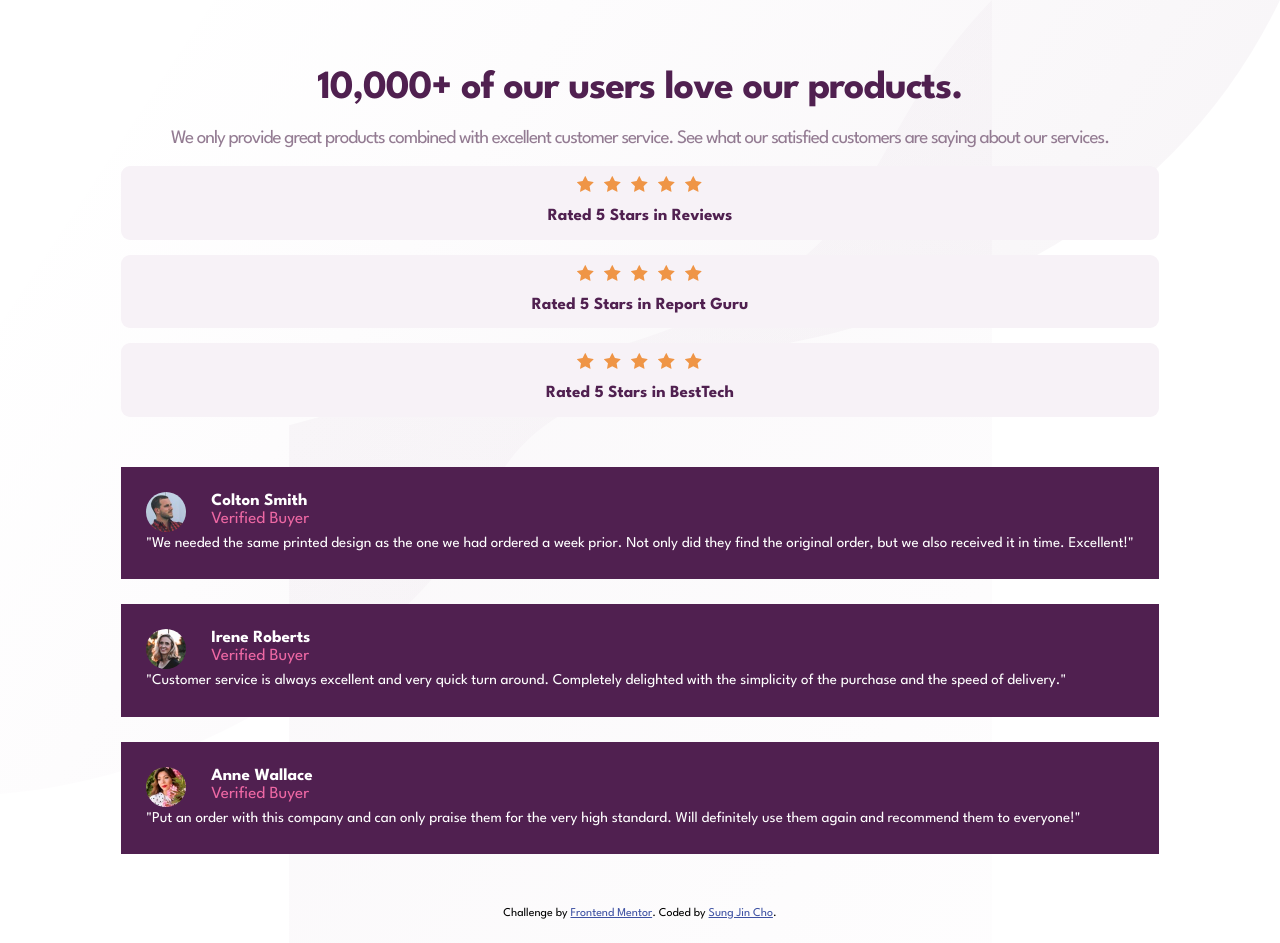
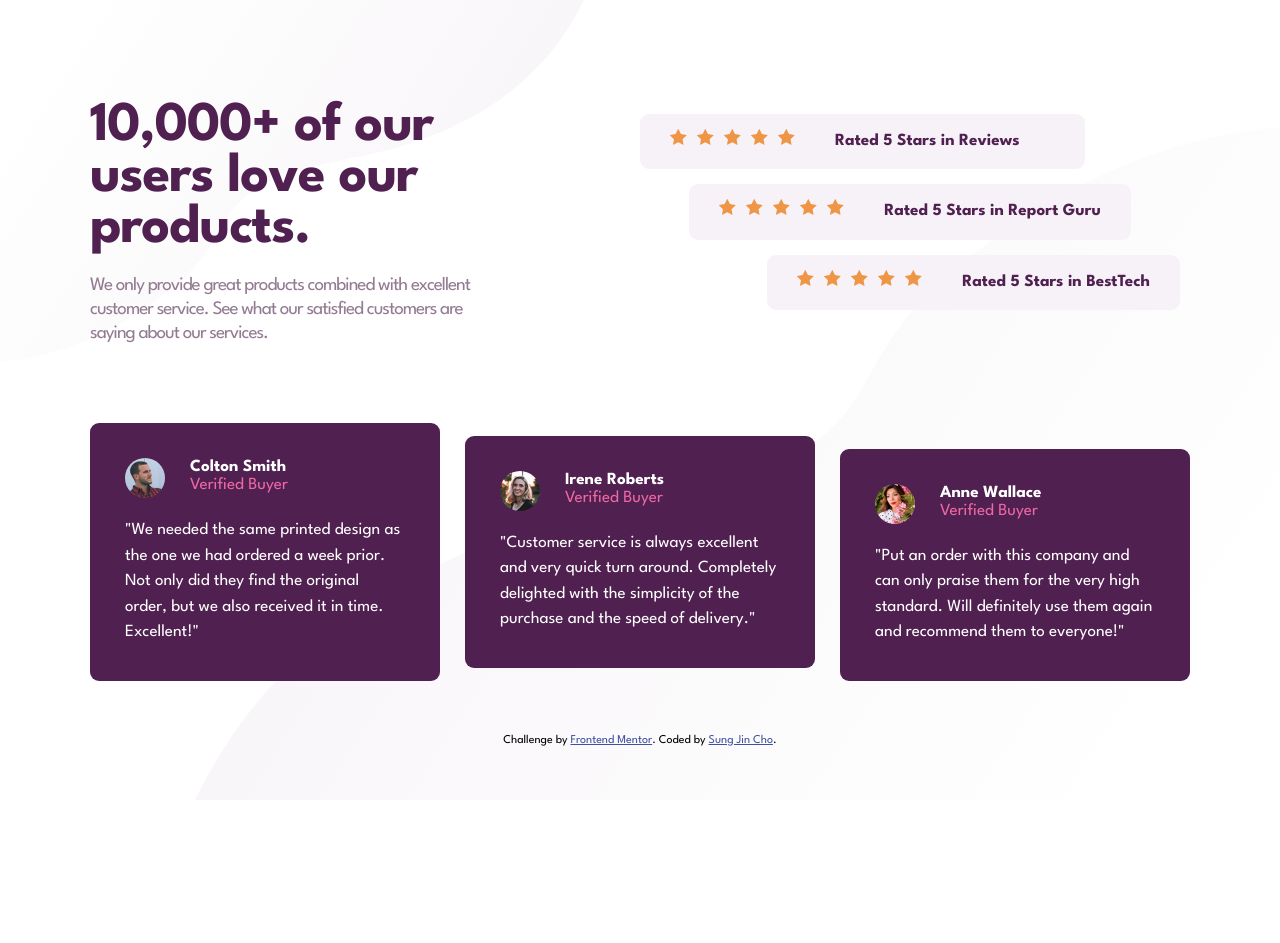
Before and after one commit to sung92/social-proof-section, a website built with Parcel: page index.html in a window 1280 px wide. After the commit the page ends 800 px from the top, so only its background shows below. Built offline with nearby package versions, Linux system fonts and the light colour scheme.

Commit message:
refactor

```diff
--- a/index.html
+++ b/index.html
@@ -29,15 +29,14 @@
   <body>
     <main>
 
-      <!--INTRO-->
-      <section class="c-intro">
-        <!-- 1/2 Heading grid -->
+      <!--INTRO, 1/3 main grid-->
       <div class="c-intro-heading-wrapper">
         <h1 class="c-intro-primary-heading">10,000+ of our users love our products.</h1>
         <p class="c-intro-desc">We only provide great products combined with excellent customer service.
           See what our satisfied customers are saying about our services.</p>
       </div>
-        <!-- 2/2 Rating grid -->
+
+      <!-- RATINGS, 2/3 main grid -->
       <ul class="c-intro-ratings" role="listitem">
         <!-- 1/3 Rating container -->
         <li class="c-intro-rating">
@@ -52,7 +51,7 @@
           <!-- Rating description -->
           <span class="c-intro-rating__desc">Rated 5 Stars in Reviews</span>
         </li>
-
+        <!-- 2/3 Rating container -->
         <li class="c-intro-rating">
           <div class="c-intro-rating__stars">
             <img src="./images/icon-star.svg" alt="">
@@ -63,7 +62,7 @@
           </div>
           <span class="c-intro-rating__desc">Rated 5 Stars in Report Guru</span>
         </li>
-
+        <!-- 3/3 Rating container -->
         <li class="c-intro-rating">
           <div class="c-intro-rating__stars">
             <img src="./images/icon-star.svg" alt="">
@@ -75,9 +74,8 @@
           <span class="c-intro-rating__desc">Rated 5 Stars in BestTech</span>
         </li>
       </ul>
-      </section>
 
-      <!--TESTIMONIALS-->
+      <!--TESTIMONIALS, 3/3 main grid -->
       <section class="c-testimonials">
         <h2 class="visually-hidden">Three testimonials follow</h2>
         <ul class="c-testimonials-wrap" role="list">
@@ -128,6 +126,7 @@
           </li>
         </ul>
       </section>
+
     </main>
 
 
--- a/main.scss
+++ b/main.scss
@@ -3,3 +3,4 @@
 
 @use "./sass/components/testimonials";
 @use "./sass/components/intro";
+@use "./sass/components/ratings";
--- a/sass/base/_base.scss
+++ b/sass/base/_base.scss
@@ -55,3 +55,27 @@ body {
     display: grid;
     place-content: center;
 }
+
+/**************************/
+/* Main */
+/**************************/
+
+main {
+  display: grid;
+
+}
+
+
+@media (width > 43.75em) {
+  body {
+    background-image: url(./images/bg-pattern-top-desktop.svg), url(./images/bg-pattern-bottom-desktop.svg);
+    background-position: top left, bottom right;
+    background-size: auto;
+  }
+
+  main {
+    grid-template-columns: repeat(2, 1fr);
+    grid-template-rows: repeat(2, 1fr);
+    max-width: f.rem(1440px);
+  }
+}
--- a/sass/components/_intro.scss
+++ b/sass/components/_intro.scss
@@ -26,39 +26,26 @@
     color: var(--color-verygreyish-magenta);
 }
 
-/* RATINGS */
-/**************************/
-.c-intro-ratings {
-    list-style-type: none;
-    padding-left: 0;
 
-    display: flex;
-    flex-direction: column;
-    justify-content: center;
 
-    gap: f.rem(15px);
+@media (width > 43.75em) {
+    .c-intro {
+        display: grid;
+        grid-template-columns: 1fr 1fr;
+        gap: f.rem(16px);
+    }
 
+    .c-intro-heading-wrapper {
+        max-width: f.rem(420px);
+        text-align: left;
+    }
+
+    .c-intro-primary-heading {
+        text-wrap: pretty;
+        font-size: f.rem(56px);
+    }
+
+    .c-intro-desc {
+        text-wrap: pretty;
+    }
 }
-
-.c-intro-rating {
-    background-color: var(--color-lightgreyish-magenta);
-    padding: f.rem(10px) f.rem(20px);
-    border-radius: 9px;
-
-    display: flex;
-    flex-direction: column;
-    text-align: center;
-    gap: f.rem(12px);
-}
-
-.c-intro-rating__stars {
-    display: flex;
-    justify-content: center;
-    gap: f.rem(10px);
-}
-
-.c-intro-rating__desc {
-    font-size: f.rem(17px);
-    font-weight: 700;
-    color: var(--color-verydark-magenta);
-}
--- /dev/null
+++ b/sass/components/_ratings.scss
@@ -0,0 +1,66 @@
+@use "../abstracts/functions" as f;
+
+/**************************/
+/* RATINGS */
+/**************************/
+.c-intro-ratings {
+    list-style-type: none;
+    padding-left: 0;
+
+    display: flex;
+    flex-direction: column;
+    justify-content: center;
+
+    gap: f.rem(15px);
+
+}
+
+.c-intro-rating {
+    background-color: var(--color-lightgreyish-magenta);
+    padding: f.rem(10px) f.rem(20px);
+    border-radius: 9px;
+
+    display: flex;
+    flex-direction: column;
+    text-align: center;
+    gap: f.rem(12px);
+}
+
+.c-intro-rating__stars {
+    display: flex;
+    justify-content: center;
+    gap: f.rem(10px);
+}
+
+.c-intro-rating__desc {
+    font-size: f.rem(17px);
+    font-weight: 700;
+    color: var(--color-verydark-magenta);
+}
+
+@media (width > 43.75em) {
+    .c-intro-ratings {
+        max-width: f.rem(540px);
+    }
+
+    .c-intro-rating {
+        max-width: f.rem(445px);
+        padding: f.rem(15px) f.rem(30px);
+
+        flex-direction: row;
+        gap: f.rem(40px);
+
+        &:nth-child(2) {
+            align-self: center;
+        }
+
+        &:nth-child(3) {
+            align-self: end;
+        }
+    }
+
+    .c-intro-rating img {
+        height: f.rem(16px);
+    }
+
+}
--- a/sass/components/_testimonials.scss
+++ b/sass/components/_testimonials.scss
@@ -18,6 +18,7 @@
     display: flex;
     flex-direction: column;
     gap: f.rem(20px);
+    border-radius: 9px;
 
     padding: f.rem(25px);
     color: var(--color-white);
@@ -60,9 +61,45 @@
 /* TESTIMONY QUOTE */
 /**************************/
 .c-testimonial__desc {
+    margin-top: f.rem(20px);
     font-weight: 400;
 }
 
-@media (width >= 50em) {
+@media (width > 43.75em) {
+    .c-testimonials {
+        grid-column: 1 / -1;
+    }
+
+    .c-testimonials-wrap {
+
+        display: flex;
+        flex-direction: row;
+        gap: f.rem(25px);
+    }
+
+    .c-testimonial {
+        flex-direction: row;
+        height: auto;
+        flex-basis: auto;
+        max-width: f.rem(350px);
+        padding: f.rem(35px);
+
+        &:nth-child(1) {
+            align-self: start;
+        }
+
+        &:nth-child(2) {
+            align-self: center;
+        }
+
+        &:nth-child(3) {
+            align-self: end;
+        }
+    }
+
+    .c-testimonial__desc {
+        font-size: f.rem(17px);
+    }
+
 
 }
```
Also changed, not shown: index with no grid on main.html (added, +141 -0 lines), dist/bg-pattern-bottom-desktop.de62f61e.svg (added), dist/bg-pattern-top-desktop.7ad00b89.svg (added), dist/index.html, 2 other files. Lines whose indentation alone changed are shown as unchanged.
